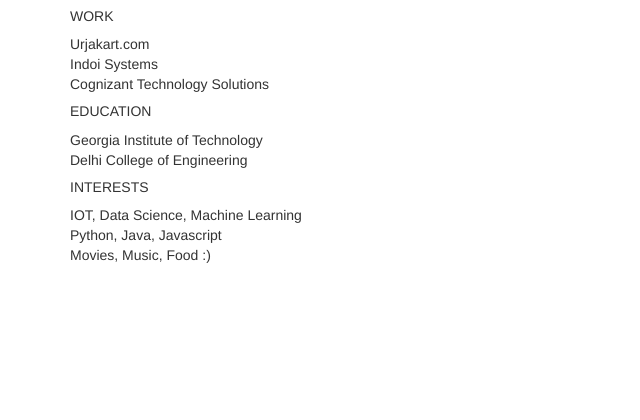
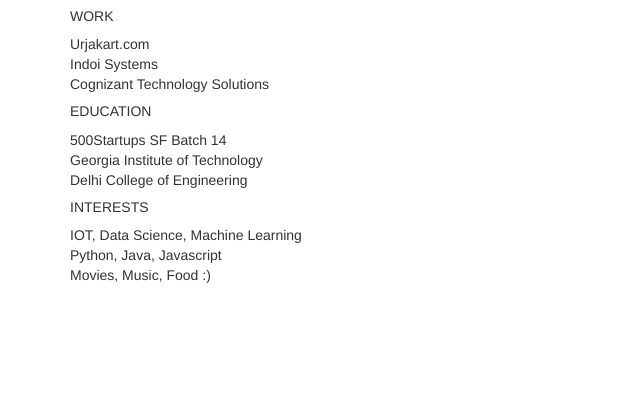
Before and after one commit to rana2884/mysite, a Django app: page /blog/ in a window 1280 px wide. Shown: the part 242-662 px from the top of the page, without its empty margins (0-640 px from the left). Run offline with Django 3.2, Linux system fonts and the light colour scheme; data that the repository does not hold is empty; parts of the project's set-up code (start-up, migrations or seed data) failed here and were passed over; some libraries are stand-ins or nearby versions.

Commit message:
some new changes

```diff
--- a/templates/blog/blog.html
+++ b/templates/blog/blog.html
@@ -19,6 +19,7 @@
       </ul>
      <h5 class="text-left">EDUCATION</h5>
        <ul class="list-unstyled text-left">
+         <li>500Startups SF Batch 14</li>
          <li>Georgia Institute of Technology</li>
          <li>Delhi College of Engineering</li>
       </ul>
--- a/templates/blog/contact.html
+++ b/templates/blog/contact.html
@@ -22,6 +22,7 @@
       </ul>
      <h5 class="text-left">EDUCATION</h5>
        <ul class="list-unstyled text-left">
+         <li>500Startups SF Batch 14</li>
          <li>Georgia Institute of Technology</li>
          <li>Delhi College of Engineering</li>
       </ul>
```
